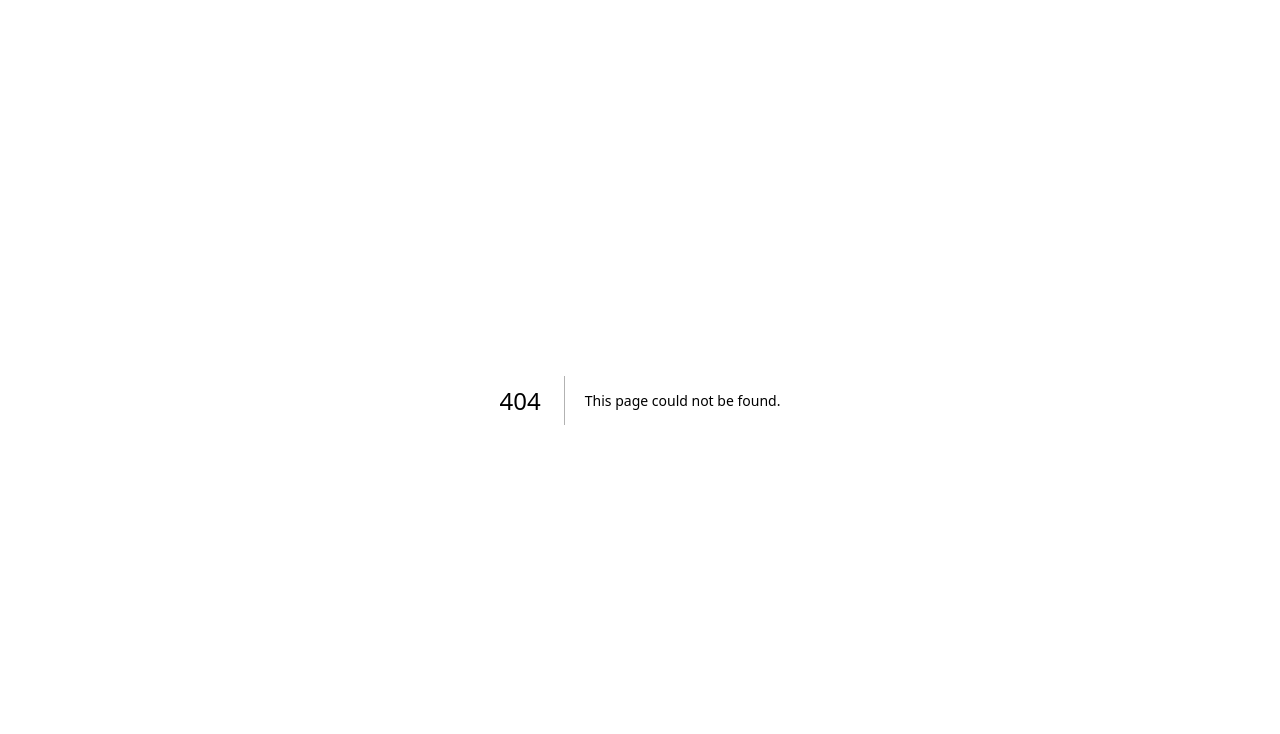
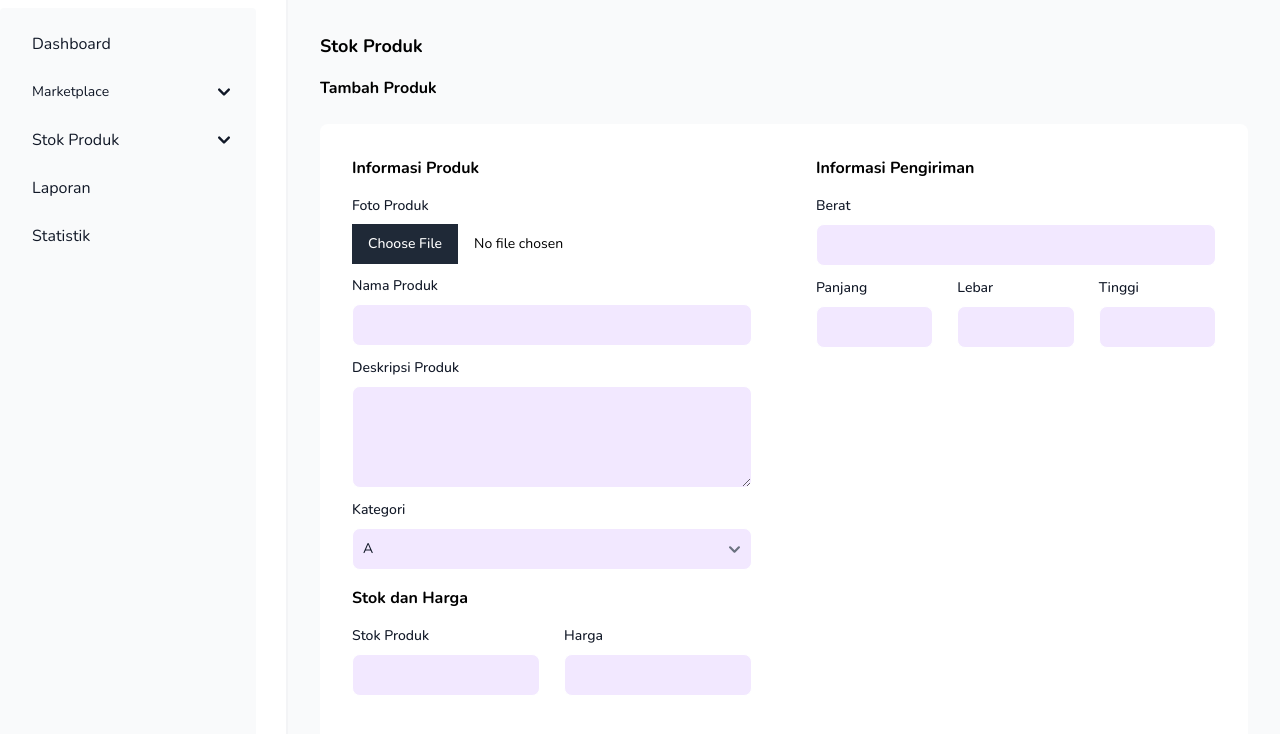
Before and after one commit to fajarzuhrihadiyanto/simontok-fe-fp, a Next.js app: page /stok/tambahproduk in a window 1280 px wide. Before the commit this address had no page. Shown: the top 734 px of the page. Built offline with nearby package versions, Linux system fonts and the light colour scheme.

Commit message:
feat: add page for tambah produk

```diff
--- /dev/null
+++ b/pages/stok/tambahproduk.tsx
@@ -0,0 +1,159 @@
+import { LeftSidebar } from "../../components/LeftSidebar";
+import { PageContent } from "../../components/PageContent";
+import { PageContainer } from "../../components/Container";
+
+export default function AddProduct() {
+  return (
+    <>
+      <LeftSidebar />
+      <PageContent>
+        <h1 className="text-lg font-bold w-full">Stok Produk</h1>
+        <h2 className="mt-4 font-bold">Tambah Produk</h2>
+        <PageContainer>
+          <form className="flex space-x-16">
+            <div className="w-1/2">
+              <h1 className="text-base font-bold mb-4"> Informasi Produk</h1>
+              <div className="mb-3">
+                <label
+                  htmlFor="base-input"
+                  className="block mb-2 text-sm font-medium text-gray-900 dark:text-white"
+                >
+                  Foto Produk
+                </label>
+                <input type="file" className="text-sm"></input>
+              </div>
+              <div className="mb-3">
+                <label
+                  htmlFor="base-input"
+                  className="block mb-2 text-sm font-medium text-gray-900 dark:text-white"
+                >
+                  Nama Produk
+                </label>
+                <input
+                  type="text"
+                  id="base-input"
+                  className="bg-light border border-white text-gray-900 text-sm rounded-lg focus:ring-primary focus:border-primary block w-full p-2.5"
+                ></input>
+              </div>
+              <div className="mb-3">
+                <label
+                  htmlFor="base-input"
+                  className="block mb-2 text-sm font-medium text-gray-900 dark:text-white"
+                >
+                  Deskripsi Produk
+                </label>
+                <textarea
+                  id="message"
+                  rows={4}
+                  className="bg-light border border-white text-gray-900 text-sm rounded-lg focus:ring-primary focus:border-primary block w-full p-2.5"
+                ></textarea>
+              </div>
+              <div className="mb-3">
+                <label
+                  htmlFor="base-input"
+                  className="block mb-2 text-sm font-medium text-gray-900 dark:text-white"
+                >
+                  Kategori
+                </label>
+                <select
+                  id="countries"
+                  className="bg-light border border-white text-gray-900 text-sm rounded-lg focus:ring-blue-500 focus:border-blue-500 block w-full p-2.5"
+                >
+                  <option className="m-2">A</option>
+                  <option>B</option>
+                  <option>C</option>
+                </select>
+              </div>
+              <h1 className="text-base font-bold my-4"> Stok dan Harga</h1>
+              <div className="mb-3 flex space-x-6">
+                  <div className="mb-3 w-1/2">
+                      <label
+                          htmlFor="base-input"
+                          className="block mb-2 text-sm font-medium text-gray-900 dark:text-white"
+                      >
+                          Stok Produk
+                      </label>
+                      <input
+                          type="text"
+                          id="base-input"
+                          className="bg-light border border-white text-gray-900 text-sm rounded-lg focus:ring-primary focus:border-primary block w-full p-2.5"
+                      ></input>
+                  </div>
+                  <div className="mb-3 w-1/2">
+                      <label
+                          htmlFor="base-input"
+                          className="block mb-2 text-sm font-medium text-gray-900 dark:text-white"
+                      >
+                          Harga
+                      </label>
+                      <input
+                          type="text"
+                          id="base-input"
+                          className="bg-light border border-white text-gray-900 text-sm rounded-lg focus:ring-primary focus:border-primary block w-full p-2.5"
+                      ></input>
+                  </div>
+              </div>
+            </div>
+              <div className="w-1/2">
+                  <h1 className="text-base font-bold mb-4"> Informasi Pengiriman</h1>
+                  <div className="mb-3">
+                      <label
+                          htmlFor="base-input"
+                          className="block mb-2 text-sm font-medium text-gray-900 dark:text-white"
+                      >
+                          Berat
+                      </label>
+                      <input
+                          type="text"
+                          id="base-input"
+                          className="bg-light border border-white text-gray-900 text-sm rounded-lg focus:ring-primary focus:border-primary block w-full p-2.5"
+                      ></input>
+                  </div>
+                  <div className="mb-3 flex space-x-6">
+                      <div className="mb-3 w-1/3">
+                          <label
+                              htmlFor="base-input"
+                              className="block mb-2 text-sm font-medium text-gray-900 dark:text-white"
+                          >
+                              Panjang
+                          </label>
+                          <input
+                              type="text"
+                              id="base-input"
+                              className="bg-light border border-white text-gray-900 text-sm rounded-lg focus:ring-primary focus:border-primary block w-full p-2.5"
+                          ></input>
+                      </div>
+                      <div className="mb-3 w-1/3">
+                          <label
+                              htmlFor="base-input"
+                              className="block mb-2 text-sm font-medium text-gray-900 dark:text-white"
+                          >
+                              Lebar
+                          </label>
+                          <input
+                              type="text"
+                              id="base-input"
+                              className="bg-light border border-white text-gray-900 text-sm rounded-lg focus:ring-primary focus:border-primary block w-full p-2.5"
+                          ></input>
+                      </div>
+                      <div className="mb-3 w-1/3">
+                          <label
+                              htmlFor="base-input"
+                              className="block mb-2 text-sm font-medium text-gray-900 dark:text-white"
+                          >
+                              Tinggi
+                          </label>
+                          <input
+                              type="text"
+                              id="base-input"
+                              className="bg-light border border-white text-gray-900 text-sm rounded-lg focus:ring-primary focus:border-primary block w-full p-2.5"
+                          ></input>
+                      </div>
+                  </div>
+              </div>
+          </form>
+        </PageContainer>
+      </PageContent>
+    </>
+  );
+}
```
